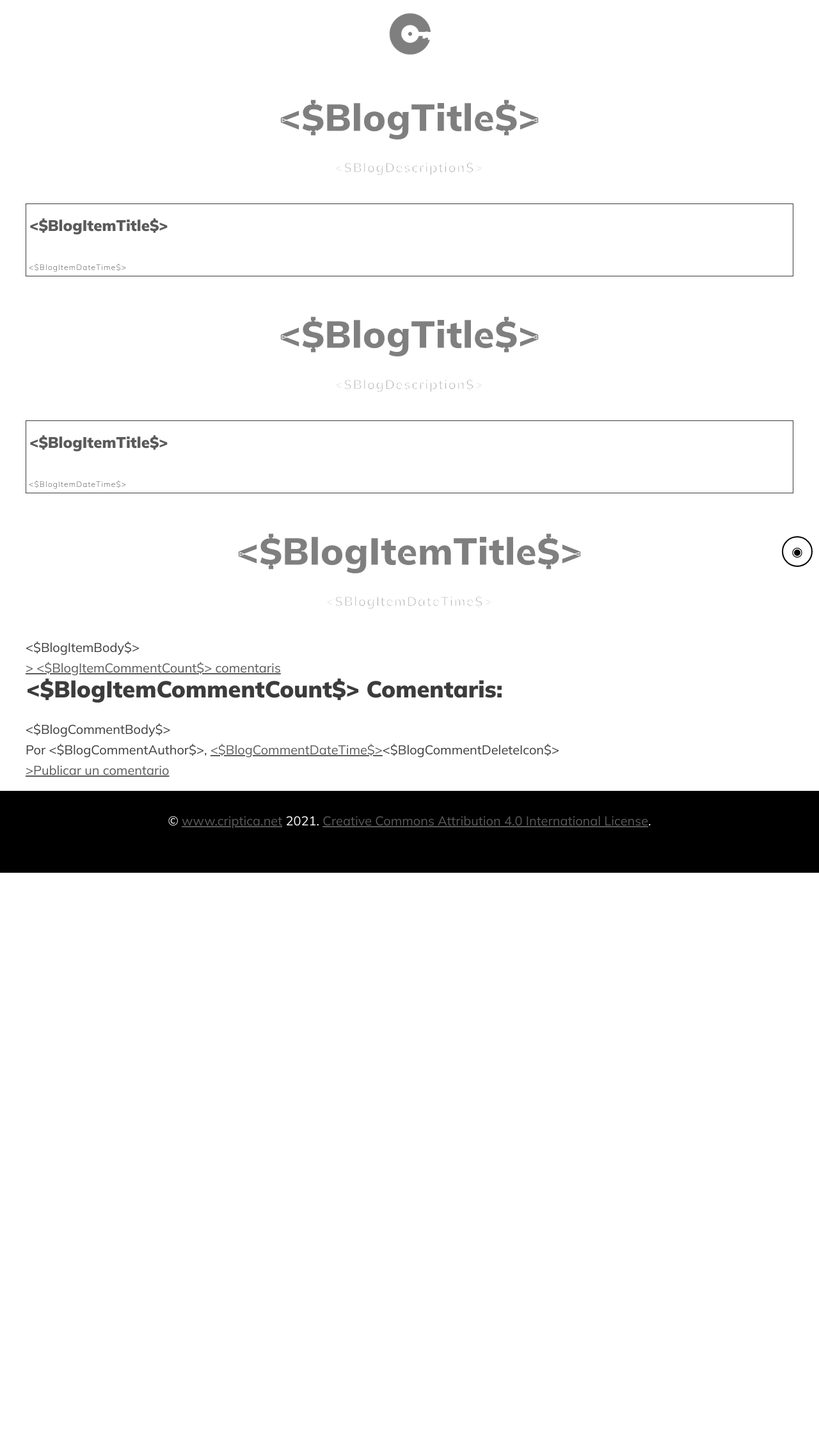
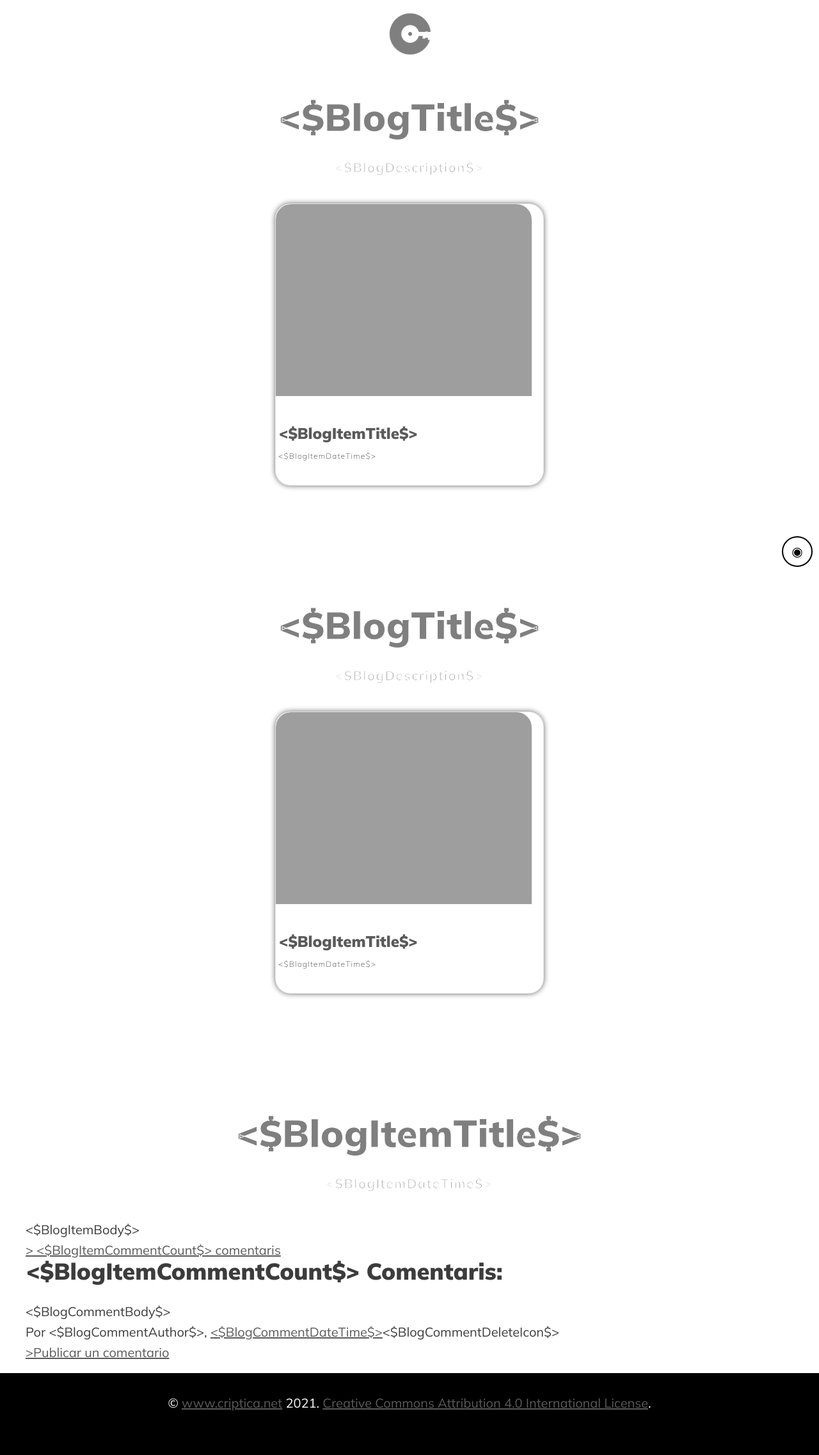
Before and after one commit to criptica/criptica.github.io, a Jekyll site: the page templates/template-blogger.html, which Jekyll copies as it is, in a window 1280 px wide. Shown: the whole page at 64% size. Built offline with Jekyll 4.4.1, drawn with Linux system fonts in a browser that asks for light colours; before the commit the page ends 1364 px from its top, so only the background shows below that.

Commit message:
Criptica skin

```diff
--- a/src/styles/criptica-skin.css
+++ b/src/styles/criptica-skin.css
@@ -1,6 +1,7 @@
 body {
     font-family: 'Mulish', sans-serif;
 }
+
 header,
 footer,
 nav {
@@ -24,3 +25,32 @@ nav {
     -webkit-text-stroke: 1px rgba(255,255,255,1);
     padding: 8px;
 }
+
+
+.stream {
+    margin: 0 auto 128px;
+    width: 35%;
+}
+@media (max-width: 1024px) {
+    .stream {
+        width: 98%;
+    }
+}
+.stream article {
+    border-radius: 24px;
+    box-shadow: 0px 0px 8px rgba(0,0,0,.6);
+    border: 1px solid rgba(0,0,0,.1);
+    overflow: hidden;
+    padding: 0 0 32px;
+}
+.stream article h3 {
+    margin: 16px 0 0;
+}
+.stream article strong {
+    margin: 16px 0;
+}
+.stream article img {
+    border-top-left-radius: 24px;
+    border-top-right-radius: 24px;
+    overflow: hidden;
+}
--- a/templates/template-blogger.html
+++ b/templates/template-blogger.html
@@ -77,13 +77,16 @@
 				</div>
 			</header>
 			<main id="page-main">
-				<div id="layout" class="">
+				<div>
+					<div id="layout" class="stream">
 						<Blogger>
 						<article id="<$BlogItemNumber$>">
+							<a href="<$BlogItemPermalinkUrl$>" title="Article: <$BlogItemTitle$>"><img src="<$BlogItemUrl$>" alt="Picture"></a>
 							<h3><a href="<$BlogItemPermalinkUrl$>" title="Article: <$BlogItemTitle$>"><$BlogItemTitle$></a></h3>
 							<strong><$BlogItemDateTime$></strong>
 						</article>
 						</Blogger>
+					</div>
 				</div>
 			</main>
 			</MainPage>
@@ -96,13 +99,16 @@
 				</div>
 			</header>
 			<main id="page-main">
-				<div id="layout" class="">
+				<div>
+					<div id="layout" class="stream">
 						<Blogger>
 						<article id="<$BlogItemNumber$>">
+							<a href="<$BlogItemPermalinkUrl$>" title="Article: <$BlogItemTitle$>"><img src="<$BlogItemUrl$>" alt="Picture"></a>
 							<h3><a href="<$BlogItemPermalinkUrl$>" title="Article: <$BlogItemTitle$>"><$BlogItemTitle$></a></h3>
 							<strong><$BlogItemDateTime$></strong>
 						</article>
 						</Blogger>
+					</div>
 				</div>
 			</main>
 			</ArchivePage>
```
Lines whose indentation alone changed are shown as unchanged.
